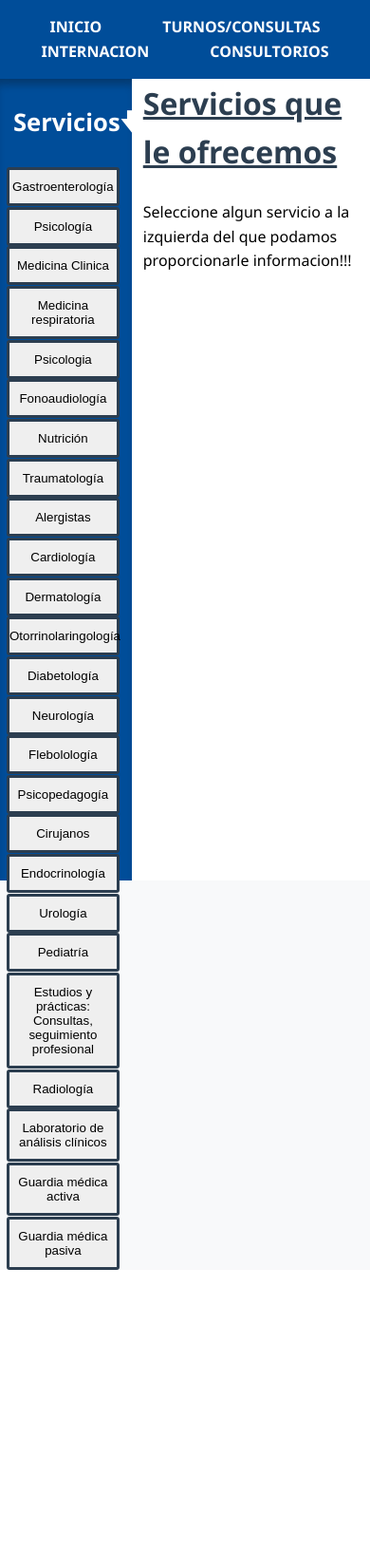
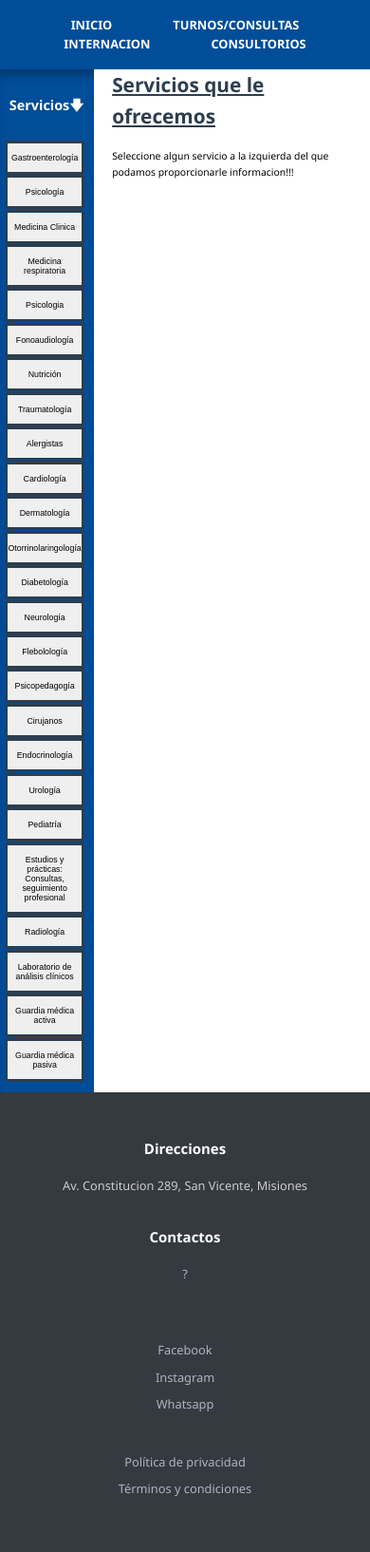
Before and after one commit to Luciano9410/ProyectoSM, a PHP site: page /HTM-LPHP/Servicios.php in a window 390 px wide. Shown: the whole page at 95% size. Before the commit the page ends 1337 px from the top, so only its background shows below. Run offline with PHP 8.4, Linux system fonts and the light colour scheme.

Commit message:
se mejoro el responsive de la seccion SERVICIOS para que la letra no sea exageradamente grande

```diff
--- a/CSS/servicios.css
+++ b/CSS/servicios.css
@@ -1,34 +1,41 @@
+
+body{
+  width: 100%;
+  height: 99%;
+}
 
 body h1{
   color: #2c3e50;
   text-decoration: underline;
+
 }
 
+
+
+/*Todo el lado izquierdo con los button*/
 .site-header-servicios {
   background-color: #ffffff;
   color: white;
 }
 
-#txt_opciones{
+#txt_opciones{/* "Servicios" */
   font-size: 160%;
   margin-left: 10%;
   text-decoration: none;
 }
 
-.left-side{
+.left-side{/*Sombra y tamanio*/
+  float: initial;
     box-shadow: inset 0px 10px 9px -4px rgba(15, 10, 10, 0.292)  ;
-    height: 100%;
     width: 17vw;
     background-color: #004d99;
+    padding-bottom: 2%;
+
 
 }
 
-.left-side>p {margin-left: 5%;}
-
-
-
-
-
+.left-side>p {
+  margin-left: 5%;}
 
 
 .options button{
@@ -46,27 +53,62 @@ body h1{
 
 }
 
+.options{margin-left: 5%;
+}
+
+
+.header-content{
+  display: flex;
+  flex-direction: row;
+  margin-bottom: 3%;
+  gap: 3%;
+  margin-bottom: 0;
+}
+
+/*Informacion visible a la derecha*/
+#info_area{
+  color: rgb(0, 0, 0);
+  width:93% ;
+}
 
 
 
 
-.options{margin-left: 5%;
+
+/* Footer */
+.site-footer {
+  background-color: #343a40;
+  color: #ccc;
+  padding: 3rem 2rem;
+  display: flex;
+  flex-direction: row;
+  flex-wrap: wrap;
+  gap: 2rem;
+  justify-content: space-between;
+}
+.footer-section {
+   flex:1;
+  min-width: 200px;
+ text-align: center;
+}
+.footer-section h3 {
+  color: #ffffff;
+  margin-bottom: 1rem;
+}
+.footer-section a {
+  display: block;
+  color: #adb5bd;
+  text-decoration: none;
+  margin-bottom: 0.5rem;
+}
+.footer-section a:hover {
+  text-decoration: underline;
+}
 
 
-}
 
-.header-content{
 
-  display: flex;
-  flex-direction: row;
 
-  gap: 3%;
-}
-
-#info_area{
-  color: rgb(0, 0, 0);
-  width:93% ;
-}
 
 
 /* Responsive */
@@ -77,5 +119,57 @@ body h1{
     width: 40vw;
     background-color: #004d99;
 }
+  .site-footer {
+    font-size: 80%;
+    flex-wrap: wrap;
+    display: flex;
+    /*
+    flex-direction: column;
+    align-items: center;
+
+    */
 
 }
+
+#txt_opciones{
+  font-size: 90%;
+  margin-left: 10%;
+  text-decoration: none;
+}
+
+.left-side>p {
+  margin-left: 5%;
+  font-size: 8%;
+}
+
+/*ERROR: deberia espaciar los puntos de los <li> pero no lo hace :p */
+.left-side li{
+  list-style: none;
+  margin-left: 20% !important;
+}
+
+.options button{
+  font-size: 55%;
+}
+
+
+.left-side{/*Sombra y tamanio*/
+    box-shadow: inset 0px 10px 9px -4px rgba(15, 10, 10, 0.292)  ;
+    height: 100%;
+    width: 35vw;
+    background-color: #004d99;
+    padding-bottom: 3%;
+
+}
+
+#info_area{
+  font-size: 65%;
+  margin-right: 2.5%;
+  margin-left: 2%;
+}
+
+.main-nav{
+font-size: 80%;
+
+}
+}
--- a/HTM-LPHP/Servicios.php
+++ b/HTM-LPHP/Servicios.php
@@ -66,15 +66,36 @@
   <p>Seleccione algun servicio a la izquierda del que podamos proporcionarle informacion!!! </p>
 
   </div>
+  </div>
 
-
-
-  </div>
 </header>
 
 
 
 
+
+  <footer class="site-footer">
+    <div class="footer-section">
+      <h3>Direcciones</h3>
+      <p>Av. Constitucion 289, San Vicente, Misiones</p>
+
+    </div>
+    <div class="footer-section">
+      <h3>Contactos</h3>
+      <a href="#">?</a><br>
+
+    </div>
+    <div class="footer-section social">
+      <a href="#">Facebook</a>
+      <a href="#">Instagram</a>
+      <a href="#">Whatsapp</a>
+
+    </div>
+    <div class="footer-section legal">
+      <a href="#">Política de privacidad</a>
+      <a href="#">Términos y condiciones</a>
+    </div>
+  </footer>
 
 
 
```
